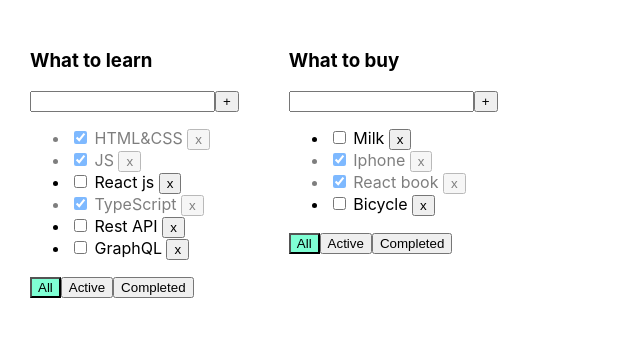
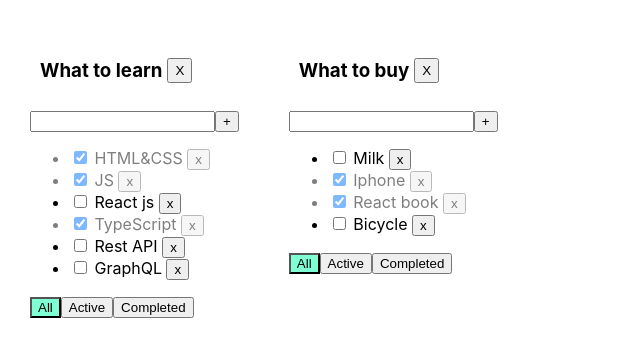
Before and after one commit to kipishinsky/tstodolist, a React (Create React App) app: page / in a window 1280 px wide. Shown: the top 356 px of the page, without its empty margins (0-640 px from the left). Built offline with nearby package versions, Linux system fonts and the light colour scheme.

Commit message:
Todolist TS 05

```diff
--- a/src/App.css
+++ b/src/App.css
@@ -38,3 +38,19 @@
   Определяет уровень прозрачности элемента веб-страницы.
   */
 }
+
+.deleteWrapper {
+  display: flex;
+  align-items: center;
+  padding: 5px;
+}
+
+.deleteButton {
+  height: 25px;
+  width: 25px;
+
+}
+
+.deleteTitle {
+  padding: 5px;
+}
--- a/src/App.tsx
+++ b/src/App.tsx
@@ -1,16 +1,20 @@
 import React, {useState} from 'react';
 import './App.css';
-import {Todolist} from "./Todolist";
+import {TaskType, Todolist} from "./Todolist";
 
 import {v1} from "uuid"; // генерит айдишки
 
 
 export type FilterValuesType = 'All' | 'Active' | 'Completed' ; // тип значения фильтров (пропсов) для кнопок
 
-export type TodolistsType = {
+export type TodoListsType = {
     id: string
     title: string
     filter: FilterValuesType
+}
+
+type TasksStateType = {
+    [key: string]: Array<TaskType>
 }
 
 function App() {
@@ -93,7 +97,7 @@ function App() {
     let todoListId2 = v1();
 
 
-    let [todolists, setTodolists] = useState <Array<TodolistsType>> ([
+    let [todoLists, setTodoLists] = useState <Array<TodoListsType>> ([
         {
             id: todoListId1,
             title: 'What to learn',
@@ -108,7 +112,7 @@ function App() {
     ])
 
 
-    let [tasks, setTasks] = useState ({
+    let [tasks, setTasks] = useState <TasksStateType> ({
         [todoListId1]: [
             { id: v1(), title: "HTML&CSS", isDone: true},
             { id: v1(), title: "JS", isDone: true},
@@ -127,10 +131,10 @@ function App() {
 
     // меняем данные кнопок не хардкодом, а при нажатии (change Filter - изменить фильтр)
     function changeFilter (value: FilterValuesType, todoListId: string) {
-        let todolist = todolists.find ( tl => tl.id === todoListId);
+        let todolist = todoLists.find ( tl => tl.id === todoListId);
         if (todolist) {
             todolist.filter = value
-            setTodolists ([...todolists])
+            setTodoLists ([...todoLists])
         }
     }
 
@@ -160,10 +164,18 @@ function App() {
         }
     }
 
+    function removeTodoList (id: string) {
+        //засунем в стейт список тудулистов, id которых не равны тому, который нужно выкинуть
+        setTodoLists(todoLists.filter(tl=>tl.id != id));
+        // удалим таски дяля этого тудулиста из второго стейта, где мы храним отдельно таски
+        delete tasks[id]; // удаляем свойство из объекта, значение которого является массив тасок
+        setTasks({... tasks})
+    }
+
     return (
         <div className={'App'}>
             {
-                todolists.map ( (tl) => {
+                todoLists.map ( (tl) => {
                     let allTodoListTasks = tasks[tl.id];
                     let tasksForTodoList = allTodoListTasks;
                     if (tl.filter === 'Active') { // при нажатии кнопки active
@@ -184,6 +196,7 @@ function App() {
                             addNewTask={addNewTask} // добавление новой таски
                             changeTaskStatus={changeStatus} //передаем функцию, чтобы менять статус таске
                             filter={tl.filter} // передаем массив фильтров let [filter, setFilter] = useState <FilterValuesType>
+                            removeTodoList={removeTodoList}
                         />
                     )
                 })
--- a/src/Todolist.tsx
+++ b/src/Todolist.tsx
@@ -1,5 +1,5 @@
 import React, {ChangeEvent, KeyboardEvent, useState} from 'react';
-import {FilterValuesType, TodolistsType} from "./App";
+import {FilterValuesType} from "./App";
 
 // условия типов пропсов для тасок
 export type TaskType = { //type какого типа будут таски, использующиеся в PropsType  Array<TaskType>
@@ -19,6 +19,7 @@ type PropsType = {
     addNewTask: (title: string, todoListId: string) => void // функция которая принимает title string и ничего не возвращает
     changeTaskStatus: (id: string, isDone: boolean, todoListId: string) => void //isDone меняет значения
     filter: FilterValuesType
+    removeTodoList: (id: string) => void
 }
 
 
@@ -73,9 +74,14 @@ export function Todolist (props: PropsType) { // props: any - что угодн
     const onActiveClickHandler = () => {props.changeFilter ('Active', props.id)} // кнопка Active отдает значение наверх и в APP уже меняется стейт
     const onCompletedClickHandler = () => {props.changeFilter ('Completed', props.id)} // кнопка Completed отдает значение наверх и в APP уже меняется стейт
 
+
+
     return (
         <div>
-            <h3>{props.title}</h3> {/*заголовки тасок*/}
+            <div className={'deleteWrapper'}>
+                <h3 className={'deleteTitle'}>{props.title}</h3> {/*заголовки тасок*/}
+                <button className={'deleteButton'} onClick={ () => {props.removeTodoList(props.id)}}>X</button>
+            </div>
             <div>
                 <input //поле ввода
                     onChange={onChangeHandler} // callback // onChange показывает и позволяет изменять значения поля ввода
```
